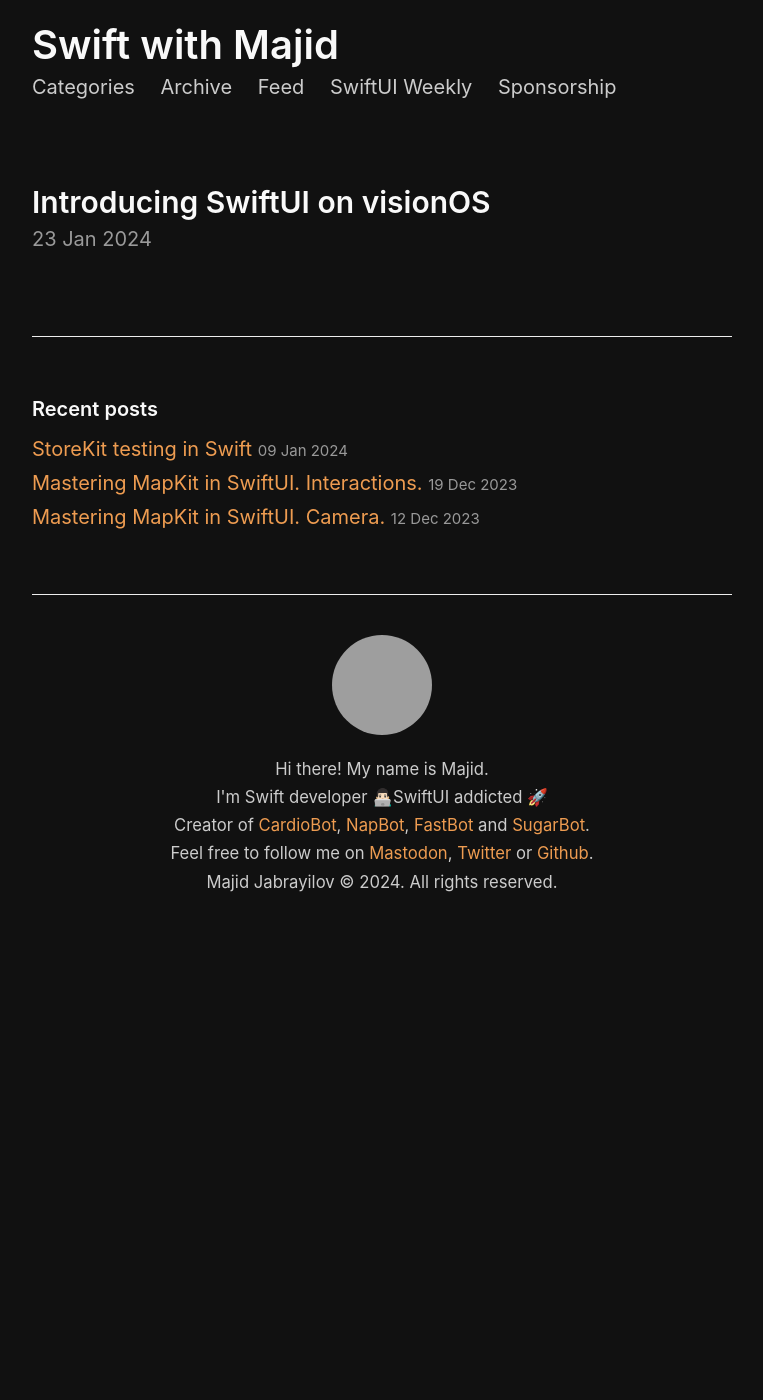
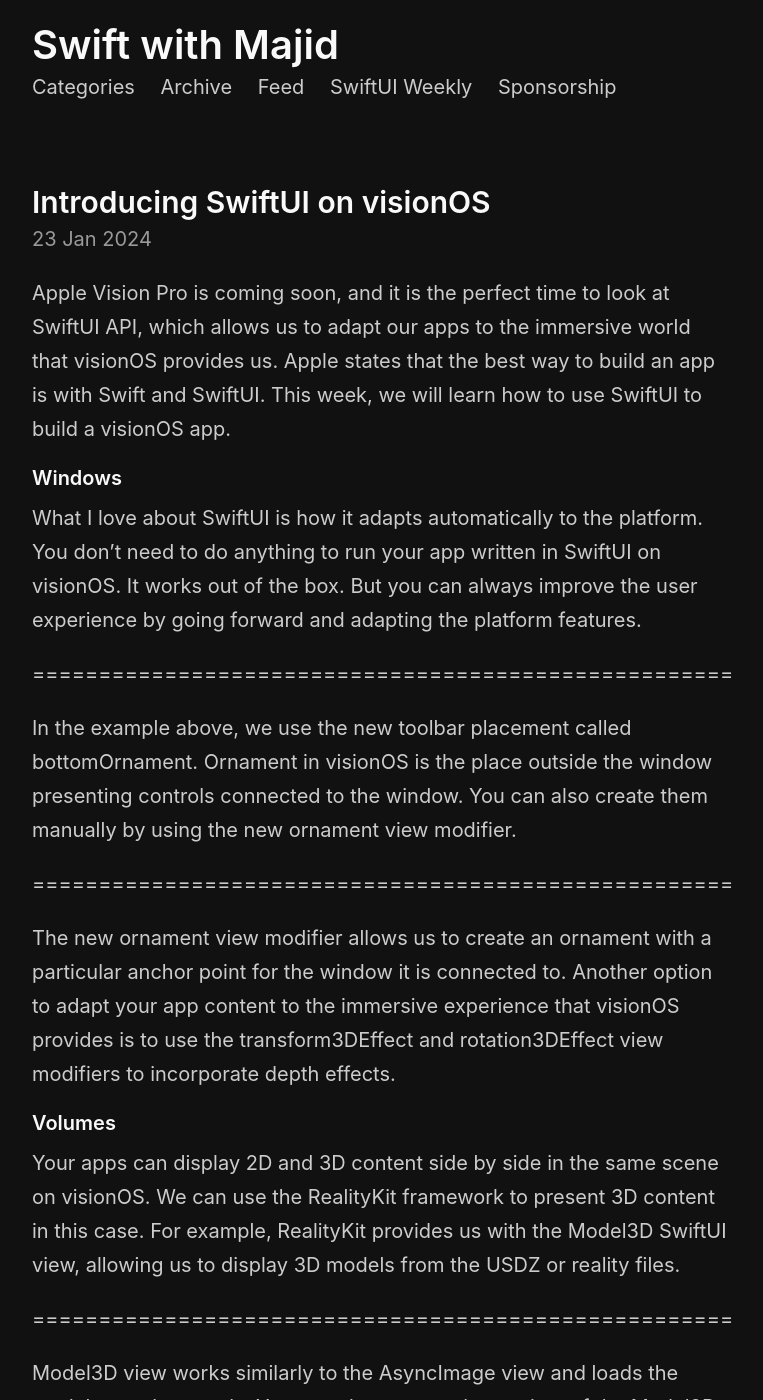
Before and after one commit to mecid/mecid.github.io, a Jekyll site: the page built from _posts/2024-01-23-introducing-swiftui-on-visionOS.md, in a window 1280 px wide and 1400 px high. Shown: the whole window, without its empty margins (258-1021 px from the left). Built offline with Jekyll 4.4.1, drawn with Linux system fonts in a browser that asks for light colours; some of the changed text lies outside the part shown; grey boxes are pictures that could not be loaded.

Commit message:
visionOS post content added

```diff
--- a/_posts/2024-01-23-introducing-swiftui-on-visionOS.md
+++ b/_posts/2024-01-23-introducing-swiftui-on-visionOS.md
@@ -3,3 +3,45 @@
 layout: post
 image: /public/visionOS.webp
 ---
+
+Apple Vision Pro is coming soon, and it is the perfect time to look at SwiftUI API, which allows us to adapt our apps to the immersive world that visionOS provides us. Apple states that the best way to build an app is with Swift and SwiftUI. This week, we will learn how to use SwiftUI to build a visionOS app.
+
+#### Windows
+What I love about SwiftUI is how it adapts automatically to the platform. You don't need to do anything to run your app written in SwiftUI on visionOS. It works out of the box. But you can always improve the user experience by going forward and adapting the platform features.
+
+=====================================================
+
+In the example above, we use the new toolbar placement called bottomOrnament. Ornament in visionOS is the place outside the window presenting controls connected to the window. You can also create them manually by using the new ornament view modifier.
+
+=====================================================
+
+The new ornament view modifier allows us to create an ornament with a particular anchor point for the window it is connected to. Another option to adapt your app content to the immersive experience that visionOS provides is to use the transform3DEffect and rotation3DEffect view modifiers to incorporate depth effects.
+
+#### Volumes
+Your apps can display 2D and 3D content side by side in the same scene on visionOS. We can use the RealityKit framework to present 3D content in this case. For example, RealityKit provides us with the Model3D SwiftUI view, allowing us to display 3D models from the USDZ or reality files.
+
+=====================================================
+
+Model3D view works similarly to the AsyncImage view and loads the model asynchronously. You can also use another variant of the Model3D initializer, which allows you to customize the model configuration and add a placeholder view.
+
+=====================================================
+
+While presenting 3D content in your app, you can use the windowStyle modifier to enable volumetric display of your content. The volumetric style allows your content to grow in the third dimension to match the model's size.
+
+For more complex 3D scenes, we can use the RealityView and populate it with 3D content.
+
+=====================================================
+
+#### Immersive spaces
+The third option on visionOS is the fully immersive experience, allowing us to dive into the 3D scene by hiding everything around by focusing on your scene.
+
+=====================================================
+
+As you can see in the example above, we define a scene by using the ImmersiveSpace type. It allows us to enable it by using the openImmersiveSpace environment value.
+
+=====================================================
+
+We can also use the dismissImmersiveSpace environment value to dismiss the immersive space. Remember that you can only display one immersive space at a time.
+
+#### Conclusion
+Today, we learned the basics of the SwiftUI framework for the brand new visionOS platform.
```
